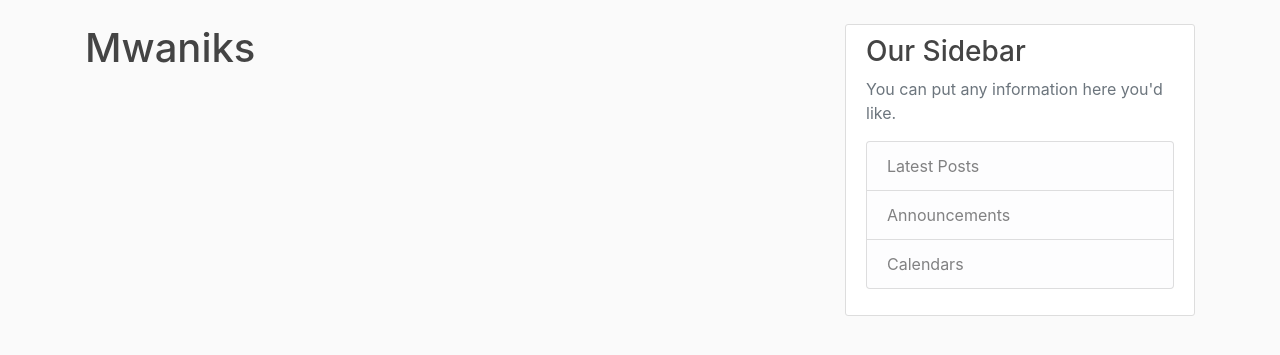
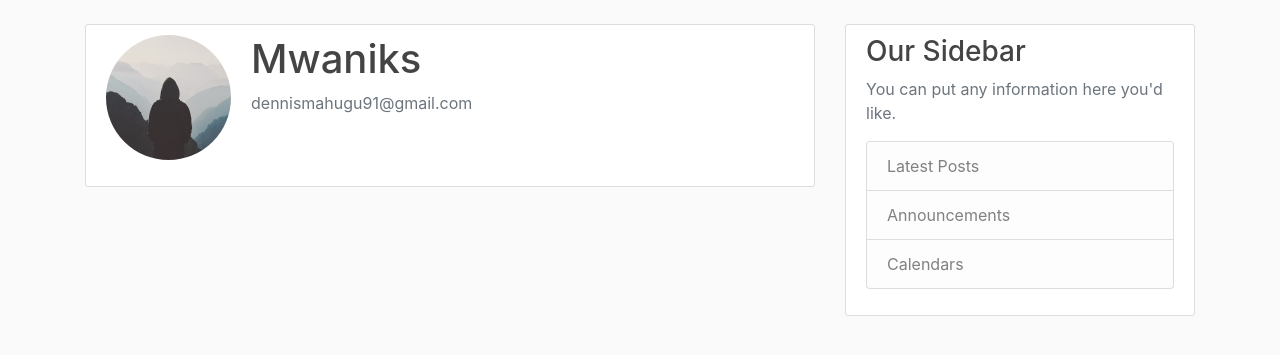
Before and after one commit to dennismwaniki67/blogpost, a Flask app: page /account in a window 1280 px wide. Shown: the part 56-411 px from the top of the page. Run offline with Flask 2, Linux system fonts and the light colour scheme; a user stored in the database is signed in; some libraries are stand-ins or nearby versions.

Commit message:
created a account route and function

```diff
--- a/app/forms.py
+++ b/app/forms.py
@@ -1,4 +1,6 @@
 from flask_wtf import FlaskForm
+from flask_wtf.file import FileField, FileAllowed
+from flask_login import current_user
 from wtforms import StringField, PasswordField, SubmitField, BooleanField
 from wtforms.validators import DataRequired, Length, Email, EqualTo,ValidationError
 from app.models import User
@@ -31,3 +33,23 @@ class LoginForm(FlaskForm):
     password = PasswordField('Password', validators=[DataRequired()])
     remember = BooleanField('Remember Me')
     submit = SubmitField('Login')
+
+class UpdateAccountForm(FlaskForm):
+    username = StringField('Username',
+                           validators=[DataRequired(), Length(min=2, max=20)])
+    email = StringField('Email',
+                        validators=[DataRequired(), Email()])
+    picture = FileField('Update Profile Picture', validators=[FileAllowed(['jpg', 'png'])])
+    submit = SubmitField('Update')
+
+    def validate_username(self, username):
+        if username.data != current_user.username:
+            user = User.query.filter_by(username=username.data).first()
+            if user:
+                raise ValidationError('That username is taken. Please choose a different one.')
+
+    def validate_email(self, email):
+        if email.data != current_user.email:
+            user = User.query.filter_by(email=email.data).first()
+            if user:
+                raise ValidationError('That email is taken. Please choose a different one.')
--- a/app/templates/account.html
+++ b/app/templates/account.html
@@ -1,4 +1,12 @@
 {% extends "navbar.html" %}
 {% block content %}
-    <h1>{{ current_user.username }}</h1>
+<div class="content-section">
+    <div class="media">
+      <img class="rounded-circle account-img" src="{{ image_file }}">
+      <div class="media-body">
+        <h2 class="account-heading">{{ current_user.username }}</h2>
+        <p class="text-secondary">{{ current_user.email }}</p>
+     </div>
+    </div>
+    </div>
 {% endblock content %}
--- a/app/views.py
+++ b/app/views.py
@@ -1,6 +1,6 @@
 from flask import render_template, url_for,flash,redirect,request
 from app import app, db, bcrypt
-from app.forms import RegistrationForm,LoginForm
+from app.forms import RegistrationForm,LoginForm,UpdateAccountForm
 from app.models import User,Post
 from flask_login import login_user,current_user,logout_user,login_required
 
@@ -69,4 +69,6 @@ def logout():
 @app.route("/account")
 @login_required
 def account():
-    return render_template('account.html', title='Account')
+    form = UpdateAccountForm()
+    image_file=url_for('static',filename='profile_pics/' + current_user.image_file)
+    return render_template('account.html', title='Account',image_file=image_file)
```
Also changed, not shown: app/static/profile_pics/default.jpg (added), app/static/profile_pics/pic2.jpeg (added), app/static/profile_pics/pic3.jpeg (added), app/static/profile_pics/pic4.jpeg (added), app/static/profile_pics/picha1.jpg (added).
